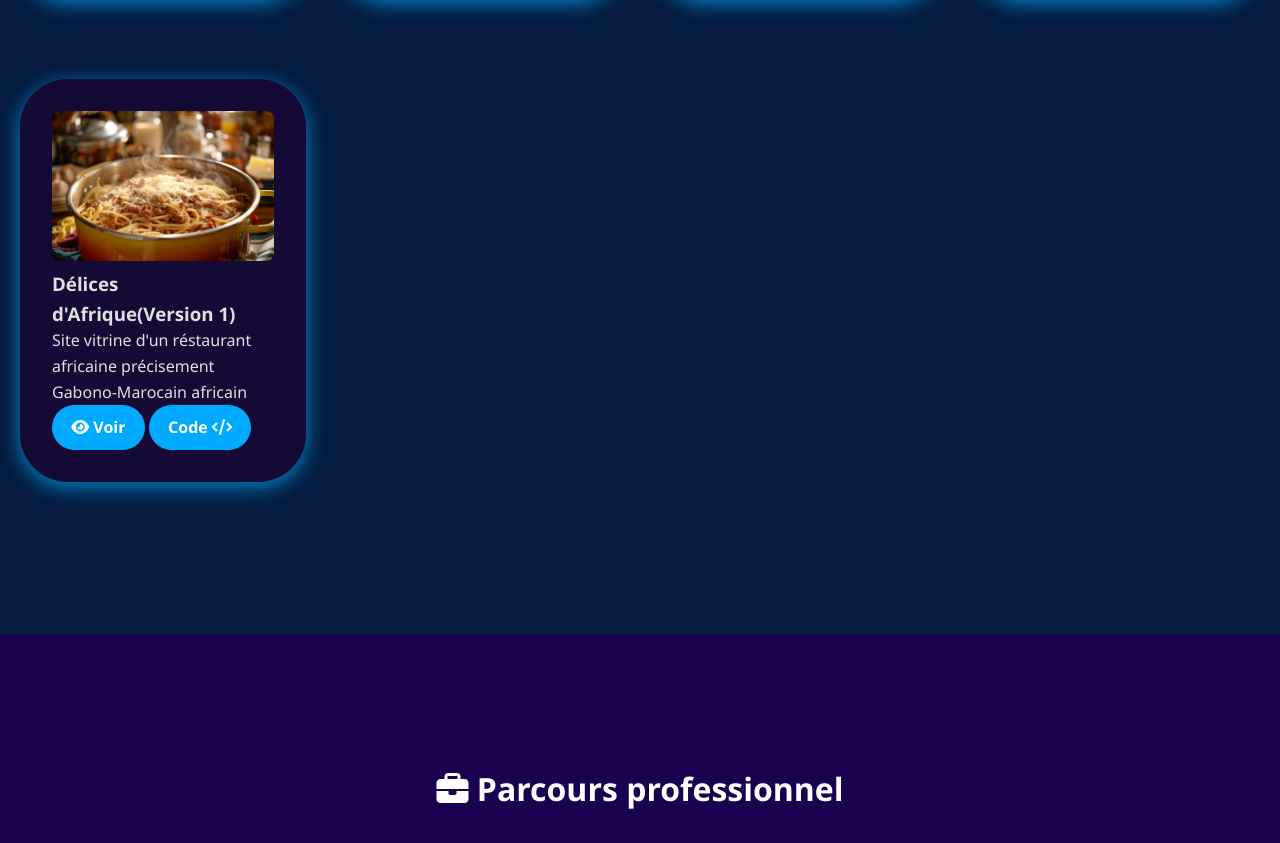
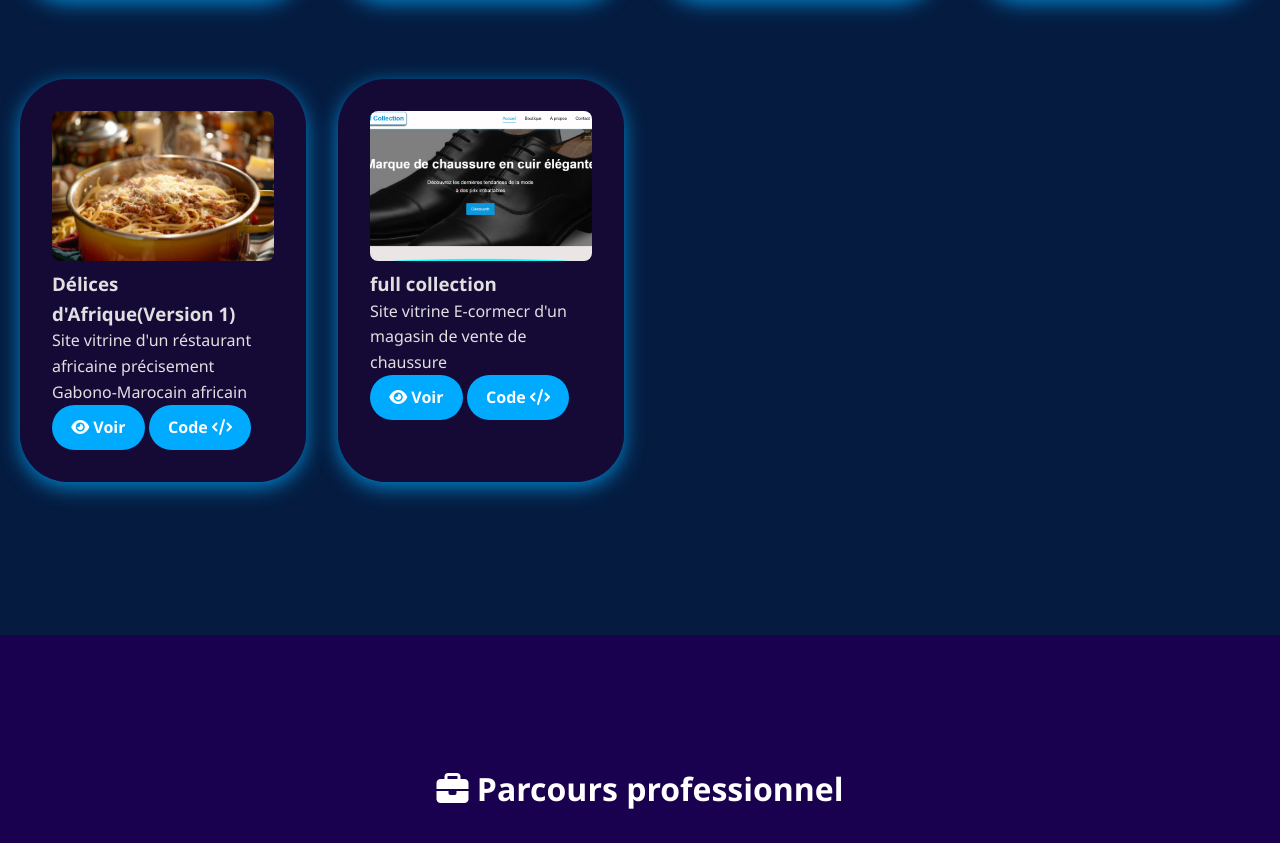
Before and after one commit to Dan-tech1/bouya-davy, a plain HTML site: page index.html in a window 1280 px wide. Shown: the part 3655-4498 px from the top of the page. Drawn offline with nearby package versions, Linux system fonts and the light colour scheme.

Commit message:
index.html

```diff
--- a/index.html
+++ b/index.html
@@ -274,6 +274,21 @@
                         </div>
                     </div>
                 </div>
+                <div class="box tilt">
+                    <img draggable="false" src="/style.css/images/full.png" alt="Portfolio">
+                    <div class="content">
+                        <div class="tag">
+                            <h3>full collection</h3>
+                        </div>
+                        <div class="desc">
+                            <p>Site vitrine E-cormecr d'un magasin de vente de chaussure</p>
+                            <div class="btns">
+                                <a href="https://fullcollection.vercel.app/" class="btn" target="_blank"><i class="fas fa-eye"></i> Voir</a>
+                                <a href="https://github.com/Dan-tech1/fullcollection.git" class="btn" target="_blank">Code <i class="fas fa-code"></i></a>
+                            </div>
+                        </div>
+                    </div>
+                </div>
                 <!-- Ajoute tes autres projets ici, traduits en français -->
             </div>
         </section>
```
